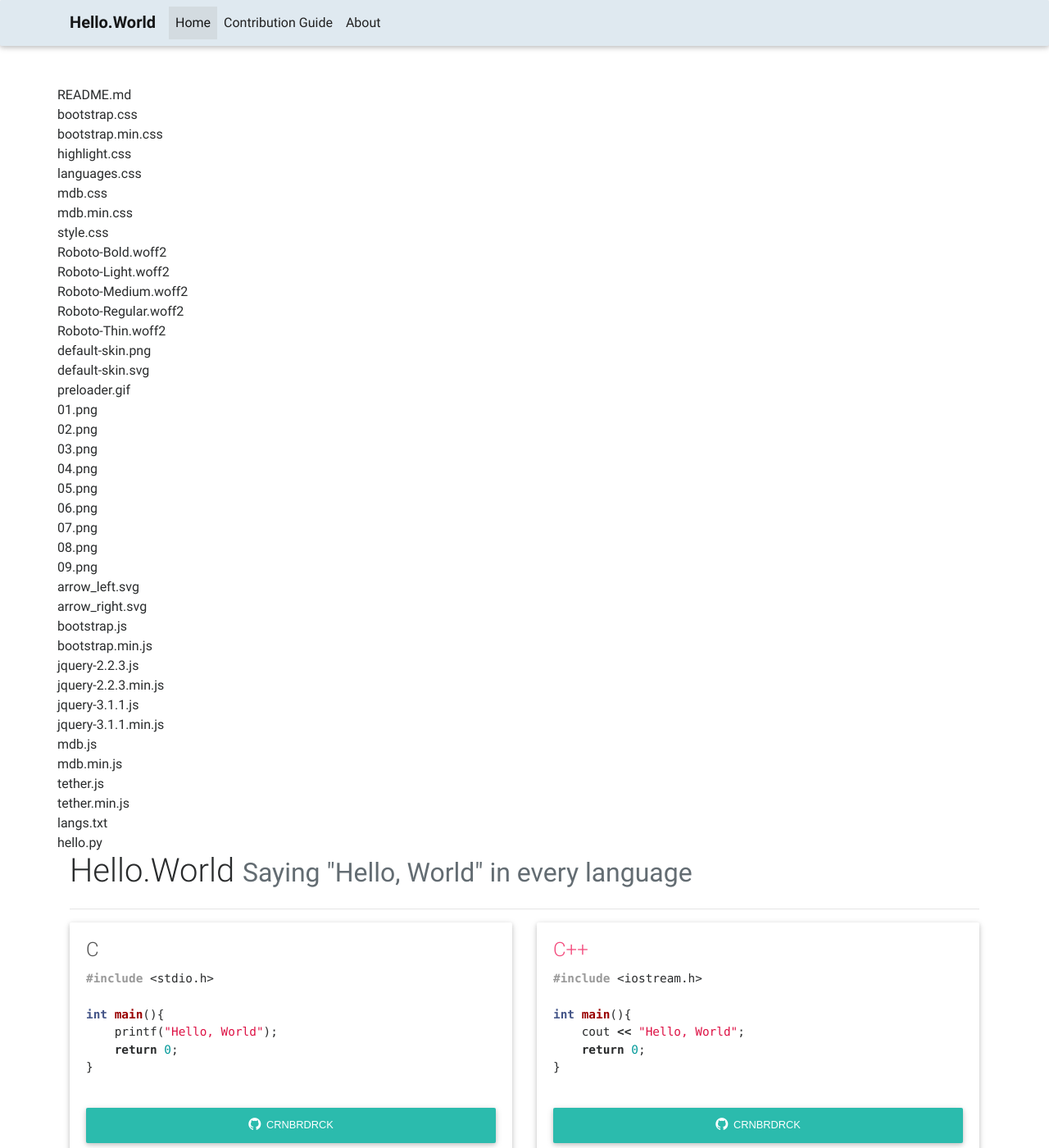
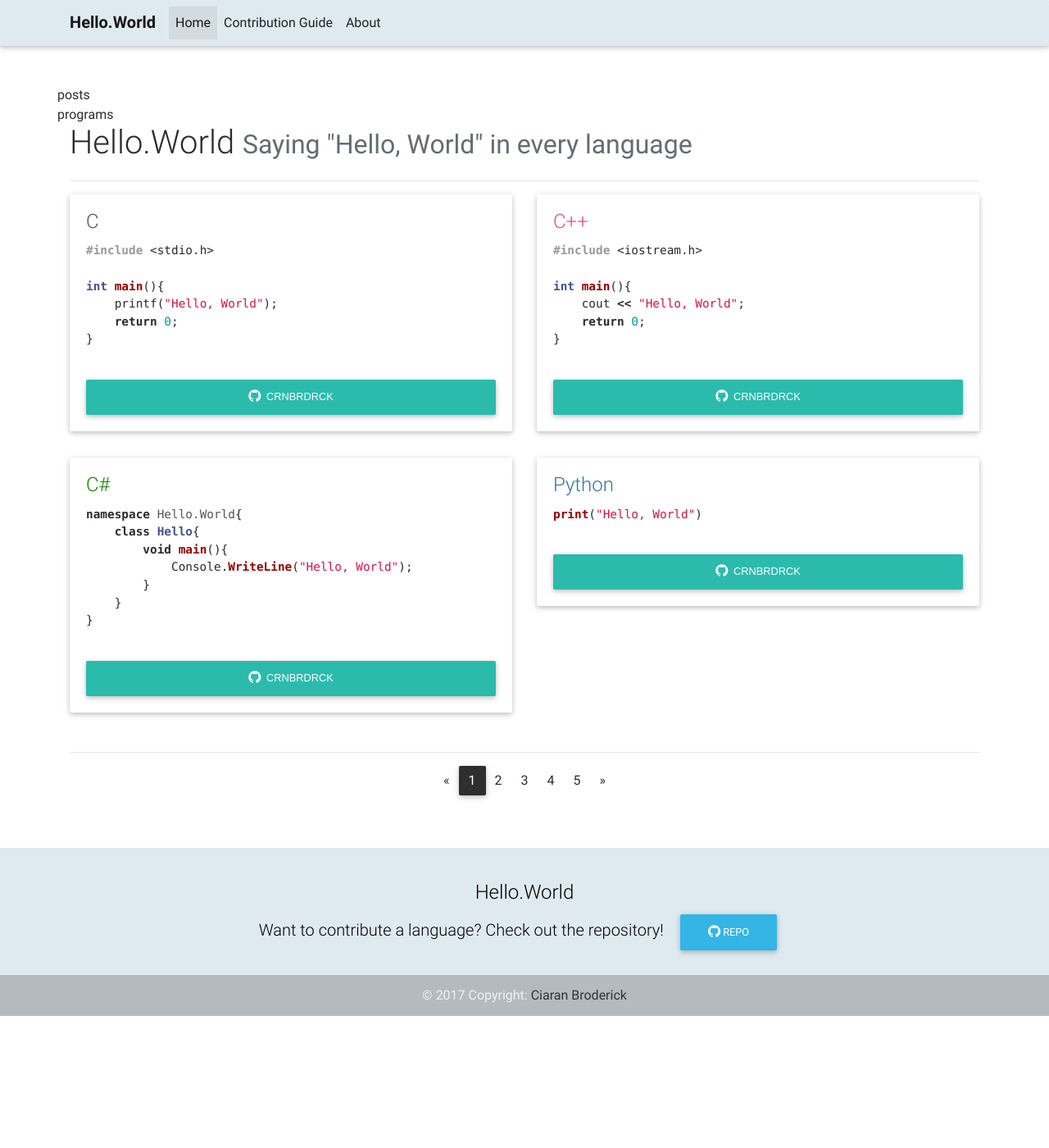
Before and after one commit to freyamade/hello.world, a Jekyll site: the page built from index.md, in a window 1280 px wide and 1400 px high. Shown: the whole window at 82% size. Built offline with Jekyll 4.4.1, drawn with Linux system fonts in a browser that asks for light colours; nearby versions of some CDN libraries.

Commit message:
Update index.html

```diff
--- a/_layouts/index.html
+++ b/_layouts/index.html
@@ -83,9 +83,8 @@
         <div class="container">
 
             <div class="row">
-                {% assign code_files = site.static_files | where: "code", true %}
-                {% for program in site.static_files %}
-                    {{ program.name }} {{ program.data }}<br />
+                {% for program in site.collections %}
+                    {{ program.label }}<br />
                 {% endfor %}
             </div>
 
```
